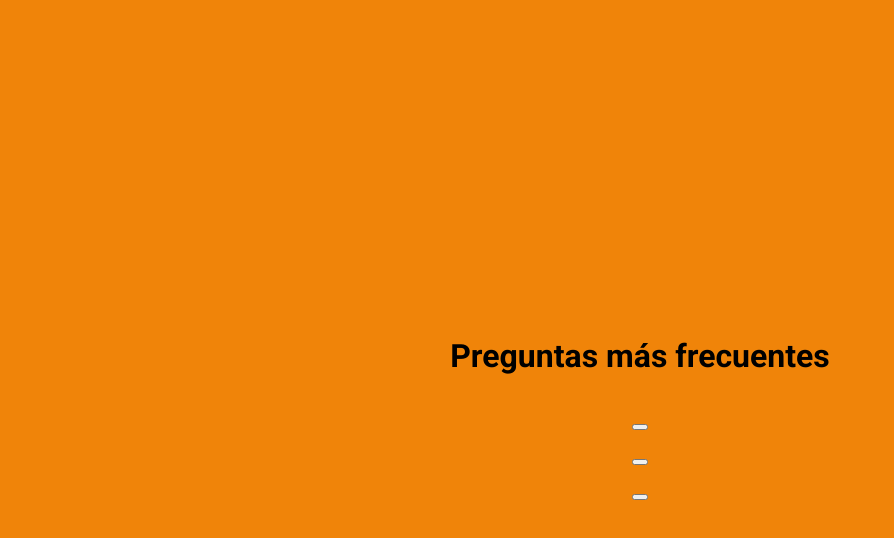
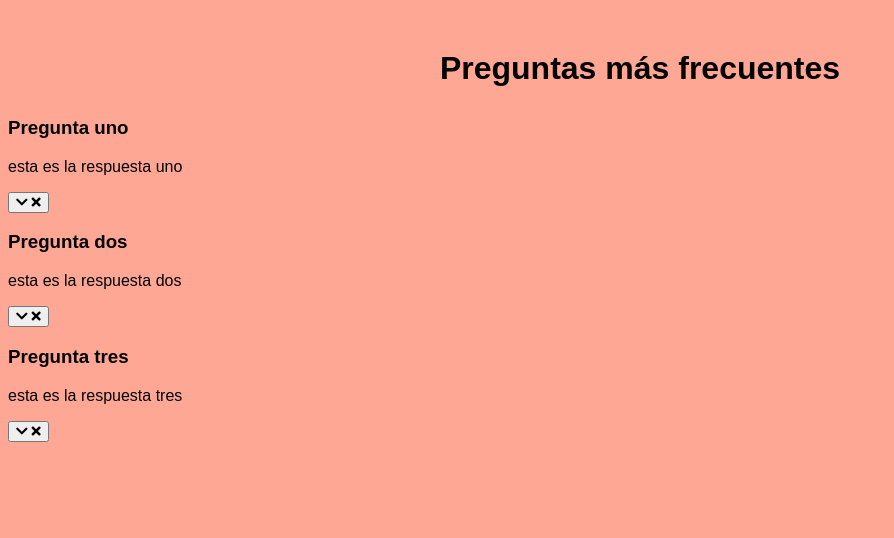
Before and after one commit to developerestefani/HTML-CSS-JS, a plain HTML site: page FAQ/index.html in a window 1280 px wide. Shown: the whole page, without its empty margins (0-894 px from the left). Drawn offline with Linux system fonts and the light colour scheme; files that its build step writes are made by us from their sources; a web font is replaced by a local one.

Commit message:
Style: Integration css page

```diff
--- a/FAQ/index.html
+++ b/FAQ/index.html
@@ -4,6 +4,7 @@
     <meta charset="UTF-8">
     <meta name="viewport" content="width=device-width, initial-scale=1.0">
     <title>Preguntas frecuentes   </title>
+    <link rel="stylesheet" href="https://cdnjs.cloudflare.com/ajax/libs/font-awesome/5.14.0/css/all.min.css" integrity="sha512-1PKOgIY59xJ8Co8+NE6FZ+LOAZKjy+KY8iq0G4B3CyeY6wYHN3yt9PW0XpSriVlkMXe40PTKnXrLnZ9+fkDaog==" crossorigin="anonymous" />
     <link rel="stylesheet" href="style.css">
 </head>
 <body>
@@ -12,28 +13,40 @@
 
     <div class="faq-container">
 
-        <div>
-            <h3></h3>
-            <p></p>
-            <button>
-                <i></i>
-                <i></i>
+        <div class="faq active">
+
+            <h3 class="faq-title">Pregunta uno</h3>
+
+            <p class="faq-text">esta es la respuesta uno</p>
+
+            <button class="faq-toggle">
+                <i class="fas fa-chevron-down"></i>
+                <i class="fas fa-times"></i>
             </button>
         </div>
-        <div>
-            <h3></h3>
-            <p></p>
-            <button>
-                <i></i>
-                <i></i>
+
+        <div class="faq">
+
+            <h3 class="faq-title">Pregunta dos</h3>
+
+            <p class="faq-text">esta es la respuesta dos</p>
+
+            <button class="faq-toggle">
+                <i class="fas fa-chevron-down"></i>
+                <i class="fas fa-times"></i>
             </button>
         </div>
-        <div>
-            <h3></h3>
-            <p></p>
-            <button>
-                <i></i>
-                <i></i>
+
+
+        <div class="faq">
+
+            <h3 class="faq-title">Pregunta tres</h3>
+
+            <p class="faq-text">esta es la respuesta tres</p>
+
+            <button class="faq-toggle">
+                <i class="fas fa-chevron-down"></i>
+                <i class="fas fa-times"></i>
             </button>
         </div>
 
--- /dev/null
+++ b/FAQ/style.css
@@ -0,0 +1,15 @@
+@import url('https://fonts.googleapis.com/css?family=Muli&display=swap');
+
+*{
+    box-sizing: border-box;
+}
+
+body{
+    font-family: "Muli", sans-serif;
+    background-color: #FFA795;
+}
+
+h1{
+    margin: 50px 0 30px;
+    text-align: center;
+}
```
Also changed, not shown: FAQ/sstyle.css (deleted).
